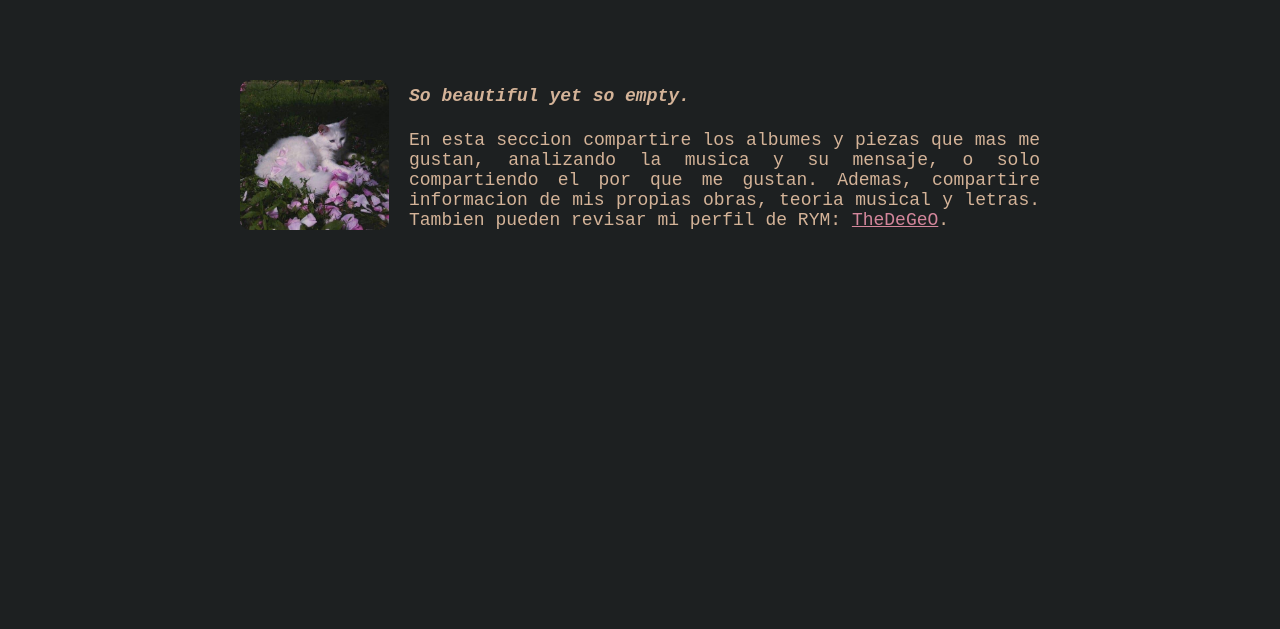
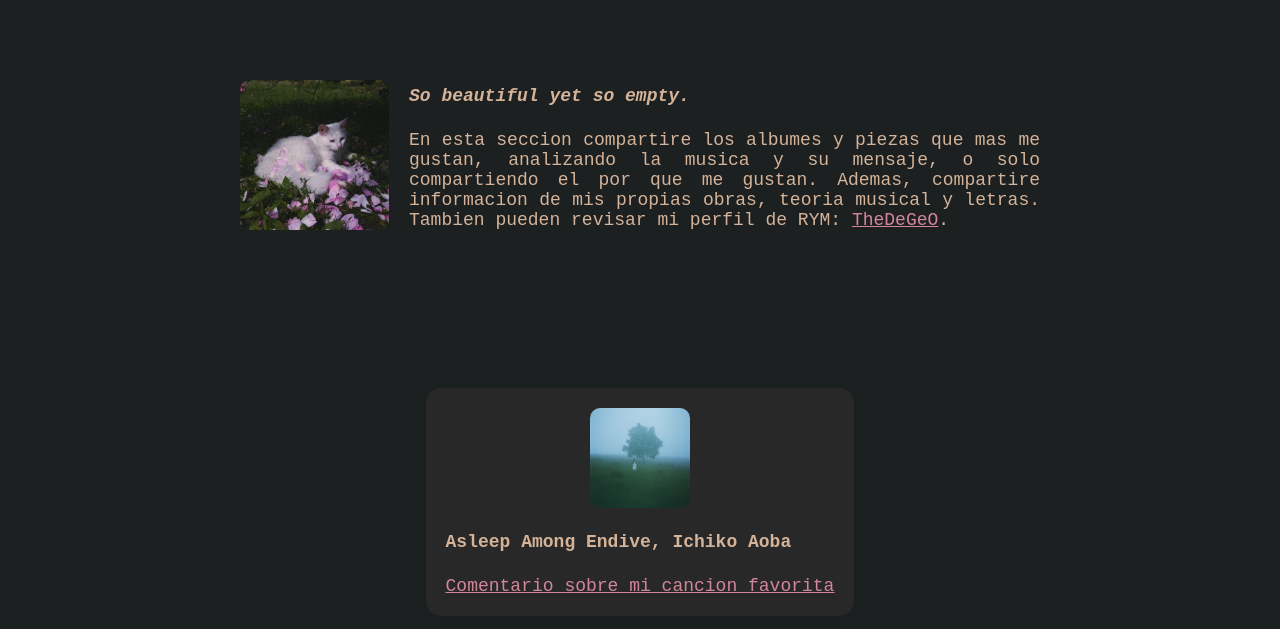
Before and after one commit to TheDeGeO/thedegeo.github.io, a plain HTML site: page musica.html in a window 1280 px wide. Shown: the part 63-692 px from the top of the page. Drawn offline with Linux system fonts and the light colour scheme; a web font is replaced by a local one.

Commit message:
ichiko aoba

```diff
--- a/estilos/main.css
+++ b/estilos/main.css
@@ -109,6 +109,11 @@ body.theme-red {
     margin-right: var(--padding-medio);
 }
 
+.small-image {
+    max-height: 100px;
+    border-radius: var(--border-radius);
+}
+
 .about-section {
     padding-left: var(--padding-xl);
     padding-right: var(--padding-xl);
@@ -138,6 +143,23 @@ body.theme-red {
     font-size: var(--font-size-base);
 }
 
+.article-display {
+    padding: var(--padding-medio);
+    max-width: var(--ancho-maximo-ar);
+    margin: auto;
+    margin-top: var(--padding-xl);
+    display: flex;
+    flex-direction: column;
+    align-items: center;
+    justify-content: center;
+    width: fit-content;
+    font-size: var(--font-size-base);
+    background: var(--background2);
+    border-radius: var(--mid-border-radius);
+    box-shadow: var(--sombra-ligera);
+
+}
+
 a {
     color: var(--main-accent);
 }
--- a/estilos/variables.css
+++ b/estilos/variables.css
@@ -16,6 +16,7 @@
 
     /* Tamaños */
     --ancho-maximo: 800px;
+    --ancho-maximo-ar: 1000px;
 
     /* Espaciados */
     --padding-base: 10px;
@@ -25,10 +26,14 @@
 
     /* Esquinas */
     --border-radius: 10px;
+    --mid-border-radius: 15px;
 
     /* Tamano de Fuentes */
     --font-size-base: 18px;
     --font-size-medio: 24px;
     --font-size-grande: 30px;
 
+    /*Sombras*/
+    --sombra-ligera: 0 2px 8px rgba(0, 0, 0, 0.1);
+
 }
--- a/musica.html
+++ b/musica.html
@@ -21,6 +21,14 @@
                         <p>En esta seccion compartire los albumes y piezas que mas me gustan, analizando la musica y su mensaje, o solo compartiendo el por que me gustan. Ademas, compartire informacion de mis propias obras, teoria musical y letras. Tambien pueden revisar mi perfil de RYM: <a href="https://rateyourmusic.com/~TheDeGeO">TheDeGeO</a>.</p>
                 </div>
             </section>
+
+            <section id=articulos-musica class="article-display">
+                <img src="media/ichiko.jpg" alt="Ichiko Aoba" class="small-image">
+                <div class="profile-text">
+                  <h4>Asleep Among Endive, Ichiko Aoba</h4>
+                  <a class="theme-blue" href="music/ichikoaoba.html">Comentario sobre mi cancion favorita</a>
+                </section>
+            </section>
         </main>
 
     </body>
--- a/navbar.html
+++ b/navbar.html
@@ -1,14 +1,14 @@
 <header class="main-header">
                 <nav class="main-nav">
                     <ul class="nav-left">
-                        <li><a href="index.html">Cosenoidal</a></li>
+                        <li><a href="/index.html">Cosenoidal</a></li>
                     </ul>
 
                     <ul class="nav-right">
-                        <li><a href="musica.html">Musica</a></li>
-                        <li><a href="idiomas.html">Idiomas</a></li>
-                        <li><a href="computacion.html">Computacion</a></li>
-                        <li><a href="eutopia.html">Eutopia</a></li>
+                        <li><a href="/musica.html">Musica</a></li>
+                        <li><a href="/idiomas.html">Idiomas</a></li>
+                        <li><a href="/computacion.html">Computacion</a></li>
+                        <li><a href="/eutopia.html">Eutopia</a></li>
                     </ul>
                 </nav>
 </header>
```
